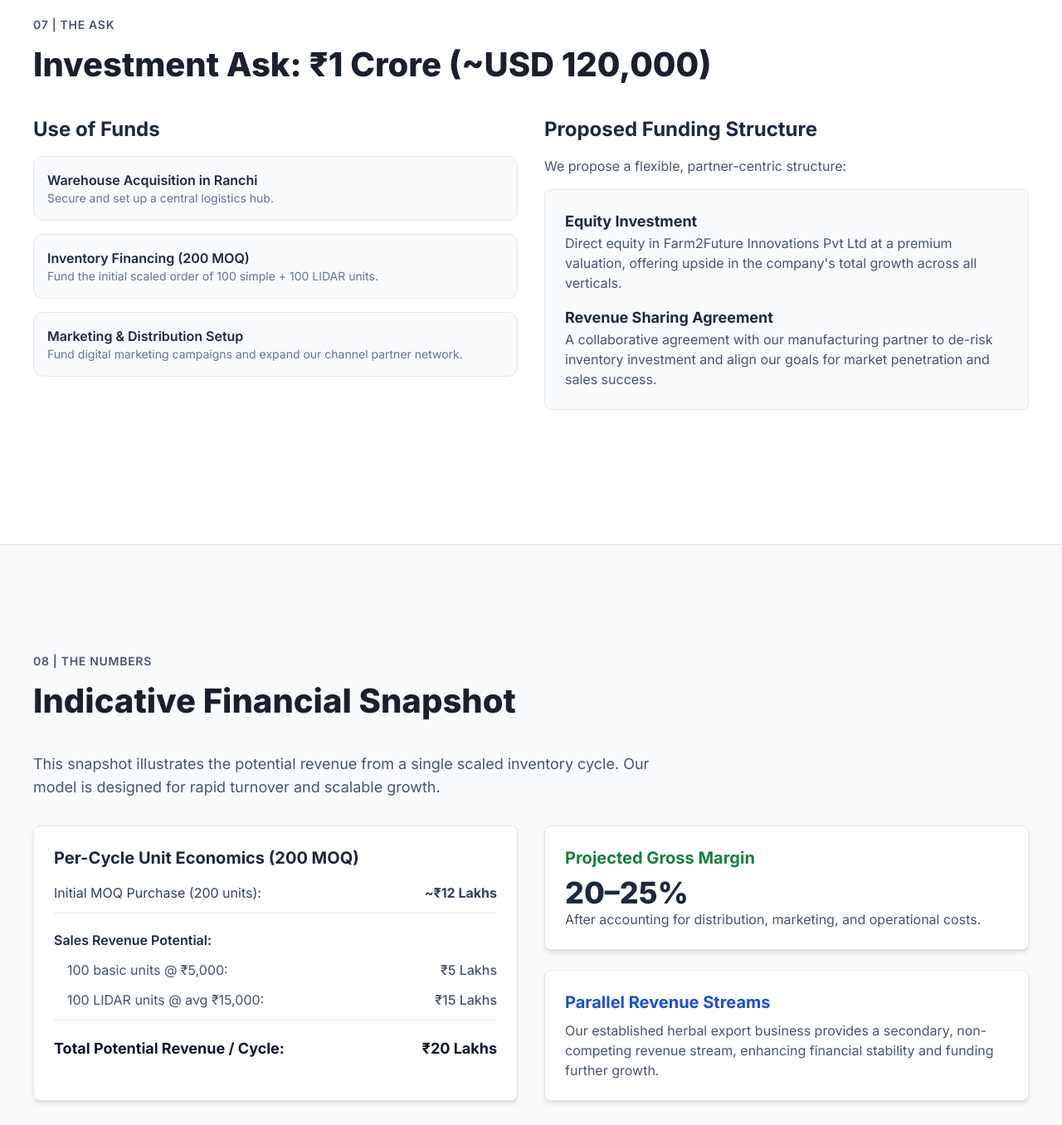
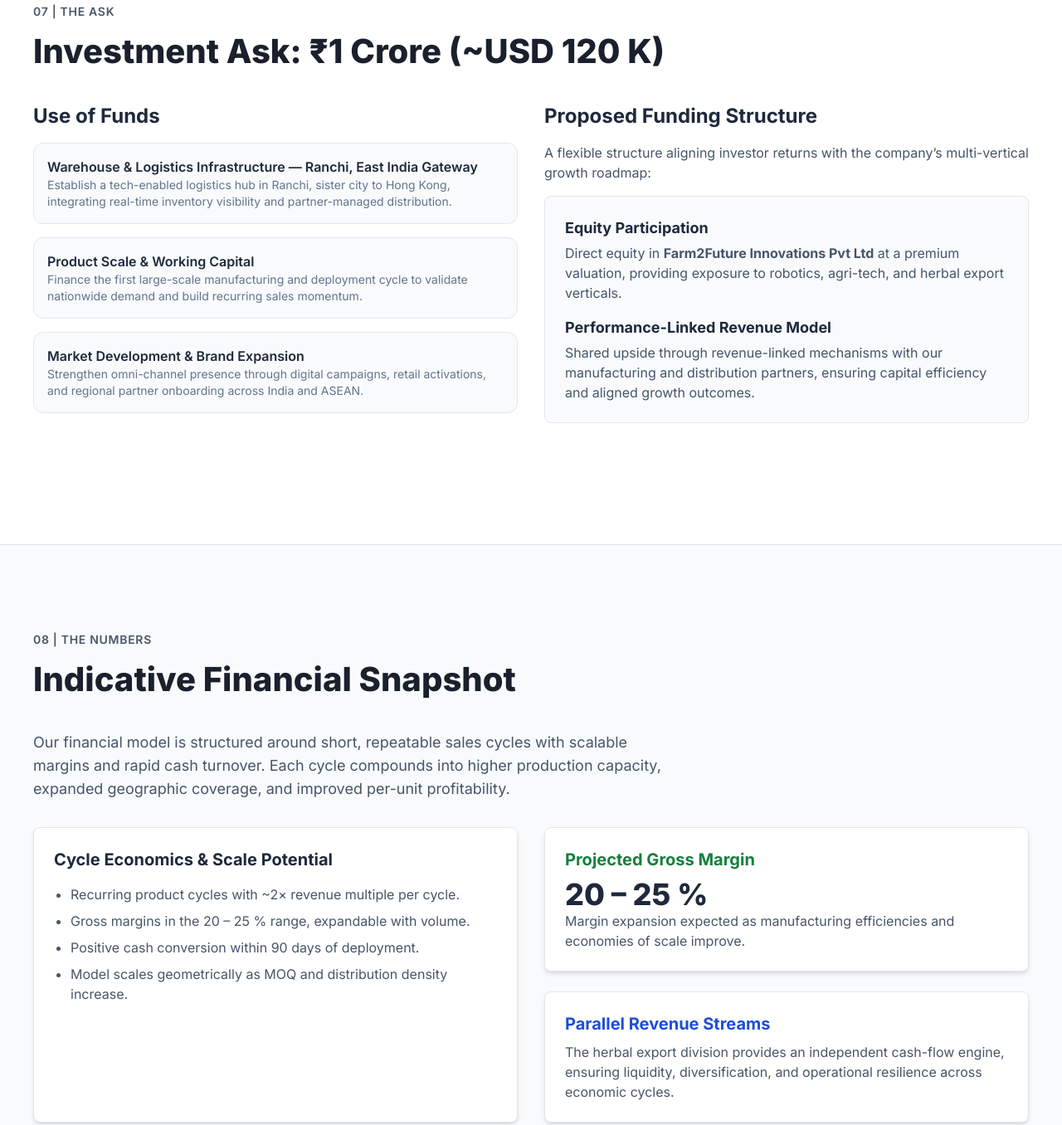
Before and after one commit to zisuzlabs/farm2future-website, a plain HTML site: page index.html in a window 1280 px wide. Shown: the part 6435-7791 px from the top of the page at 83% size. Drawn offline with nearby package versions, Linux system fonts and the light colour scheme.

Commit message:
Update index.html
Investment Ask + Financial Snapshot (with Scaled Optics)

```diff
--- a/index.html
+++ b/index.html
@@ -351,7 +351,7 @@
               <div class="card">
                 <h4 class="font-semibold text-lg text-green-700">High-Growth Export Corridors</h4>
                 <p class="text-slate-600">
-                  We are actively expanding into China and Southeast Asia — markets witnessing unprecedented demand for
+                  We are actively expanding into China and ASEAN — markets witnessing unprecedented demand for
                   premium herbal wellness products, sustainability standards, and traceable sourcing.
                 </p>
               </div>
@@ -381,33 +381,53 @@
     <div class="slide">
       <div class="slide-content">
         <div class="slide-header">07 | The Ask</div>
-            <h2 class="slide-title">Investment Ask: ₹1 Crore (~USD 120,000)</h2>
+        <h2 class="slide-title">Investment Ask: ₹1 Crore (~USD 120 K)</h2>
+
         <div class="grid md:grid-cols-2 gap-8">
+          <!-- Left Column: Use of Funds -->
           <div>
             <h3 class="text-2xl font-bold text-slate-800 mb-4">Use of Funds</h3>
             <ul class="space-y-4">
               <li class="card p-4">
-                            <p class="font-semibold text-slate-800">Warehouse Acquisition in Ranchi</p>
-                            <p class="text-sm text-slate-500">Secure and set up a central logistics hub.</p>
+                <p class="font-semibold text-slate-800">Warehouse & Logistics Infrastructure — Ranchi, East India Gateway</p>
+                <p class="text-sm text-slate-500">
+                  Establish a tech-enabled logistics hub in Ranchi, sister city to Hong Kong, integrating real-time inventory visibility and partner-managed distribution.
+                </p>
               </li>
+
               <li class="card p-4">
-                            <p class="font-semibold text-slate-800">Inventory Financing (200 MOQ)</p>
-                            <p class="text-sm text-slate-500">Fund the initial scaled order of 100 simple + 100 LIDAR units.</p>
+                <p class="font-semibold text-slate-800">Product Scale & Working Capital</p>
+                <p class="text-sm text-slate-500">
+                  Finance the first large-scale manufacturing and deployment cycle to validate nationwide demand and build recurring sales momentum.
+                </p>
               </li>
+
               <li class="card p-4">
-                            <p class="font-semibold text-slate-800">Marketing & Distribution Setup</p>
-                            <p class="text-sm text-slate-500">Fund digital marketing campaigns and expand our channel partner network.</p>
+                <p class="font-semibold text-slate-800">Market Development & Brand Expansion</p>
+                <p class="text-sm text-slate-500">
+                  Strengthen omni-channel presence through digital campaigns, retail activations, and regional partner onboarding across India and ASEAN.
+                </p>
               </li>
             </ul>
           </div>
+
+          <!-- Right Column: Funding Structure -->
           <div>
             <h3 class="text-2xl font-bold text-slate-800 mb-4">Proposed Funding Structure</h3>
-                     <p class="text-slate-600 mb-4">We propose a flexible, partner-centric structure:</p>
+            <p class="text-slate-600 mb-4">
+              A flexible structure aligning investor returns with the company’s multi-vertical growth roadmap:
+            </p>
+
             <div class="p-6 bg-slate-50 rounded-lg border">
-                        <h4 class="font-bold text-lg text-slate-800">Equity Investment</h4>
-                        <p class="text-slate-600 mb-4">Direct equity in Farm2Future Innovations Pvt Ltd at a premium valuation, offering upside in the company's total growth across all verticals.</p>
-                        <h4 class="font-bold text-lg text-slate-800">Revenue Sharing Agreement</h4>
-                        <p class="text-slate-600">A collaborative agreement with our manufacturing partner to de-risk inventory investment and align our goals for market penetration and sales success.</p>
+              <h4 class="font-bold text-lg text-slate-800 mb-1">Equity Participation</h4>
+              <p class="text-slate-600 mb-4">
+                Direct equity in <strong>Farm2Future Innovations Pvt Ltd</strong> at a premium valuation, providing exposure to robotics, agri-tech, and herbal export verticals.
+              </p>
+
+              <h4 class="font-bold text-lg text-slate-800 mb-1">Performance-Linked Revenue Model</h4>
+              <p class="text-slate-600">
+                Shared upside through revenue-linked mechanisms with our manufacturing and distribution partners, ensuring capital efficiency and aligned growth outcomes.
+              </p>
             </div>
           </div>
         </div>
@@ -419,34 +439,44 @@
       <div class="slide-content">
         <div class="slide-header">08 | The Numbers</div>
         <h2 class="slide-title">Indicative Financial Snapshot</h2>
-             <p class="text-lg text-slate-600 max-w-3xl mb-8">This snapshot illustrates the potential revenue from a single scaled inventory cycle. Our model is designed for rapid turnover and scalable growth.</p>
+        <p class="text-lg text-slate-600 max-w-3xl mb-8">
+          Our financial model is structured around short, repeatable sales cycles with scalable margins and rapid cash turnover.
+          Each cycle compounds into higher production capacity, expanded geographic coverage, and improved per-unit profitability.
+        </p>
+
         <div class="grid md:grid-cols-2 gap-8">
+          <!-- Left: Unit Economics (Abstracted) -->
           <div class="p-6 bg-white rounded-lg shadow-md border">
-                    <h3 class="font-bold text-xl mb-4 text-slate-800">Per-Cycle Unit Economics (200 MOQ)</h3>
-                     <div class="space-y-3">
-                        <p class="flex justify-between text-slate-700"><span>Initial MOQ Purchase (200 units):</span> <span class="font-bold">~₹12 Lakhs</span></p>
-                        <hr/>
-                        <p class="font-semibold text-slate-800 pt-2">Sales Revenue Potential:</p>
-                        <p class="flex justify-between text-slate-600 pl-4"><span>100 basic units @ ₹5,000:</span> <span class="font-medium">₹5 Lakhs</span></p>
-                         <p class="flex justify-between text-slate-600 pl-4"><span>100 LIDAR units @ avg ₹15,000:</span> <span class="font-medium">₹15 Lakhs</span></p>
-                         <hr/>
-                         <p class="flex justify-between text-slate-900 text-lg font-bold pt-2"><span>Total Potential Revenue / Cycle:</span> <span>₹20 Lakhs</span></p>
+            <h3 class="font-bold text-xl mb-4 text-slate-800">Cycle Economics & Scale Potential</h3>
+            <ul class="list-disc pl-5 space-y-2 text-slate-600">
+              <li>Recurring product cycles with ~2× revenue multiple per cycle.</li>
+              <li>Gross margins in the 20 – 25 % range, expandable with volume.</li>
+              <li>Positive cash conversion within 90 days of deployment.</li>
+              <li>Model scales geometrically as MOQ and distribution density increase.</li>
+            </ul>
           </div>
-                </div>
+
+          <!-- Right: Profitability + Diversification -->
           <div class="space-y-6">
             <div class="p-6 bg-white rounded-lg shadow-md border">
               <h3 class="font-bold text-xl mb-2 text-green-700">Projected Gross Margin</h3>
-                        <p class="text-4xl font-extrabold text-slate-800">20–25%</p>
-                        <p class="text-slate-600">After accounting for distribution, marketing, and operational costs.</p>
+              <p class="text-4xl font-extrabold text-slate-800">20 – 25 %</p>
+              <p class="text-slate-600">
+                Margin expansion expected as manufacturing efficiencies and economies of scale improve.
+              </p>
             </div>
+
             <div class="p-6 bg-white rounded-lg shadow-md border">
               <h3 class="font-bold text-xl mb-2 text-blue-700">Parallel Revenue Streams</h3>
-                        <p class="text-slate-600">Our established herbal export business provides a secondary, non-competing revenue stream, enhancing financial stability and funding further growth.</p>
+              <p class="text-slate-600">
+                The herbal export division provides an independent cash-flow engine, ensuring liquidity, diversification, and operational resilience across economic cycles.
+              </p>
             </div>
           </div>
         </div>
       </div>
     </div>
+
 
     <!-- Slide 10: The Team -->
     <div class="slide">
```
Lines whose indentation alone changed are shown as unchanged.
